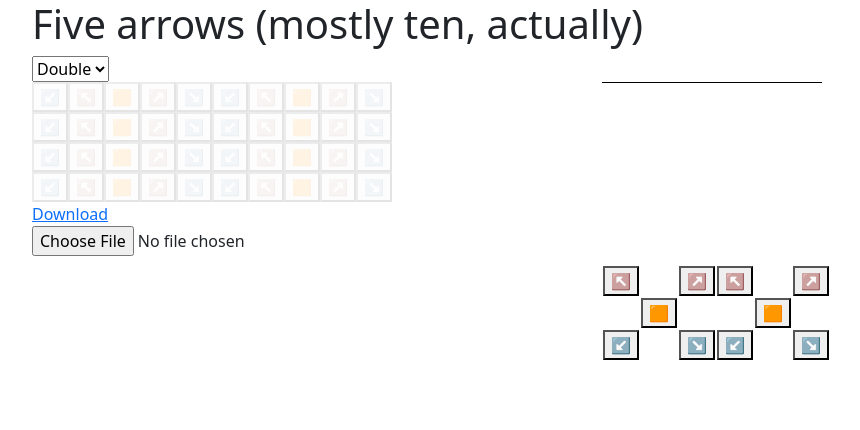
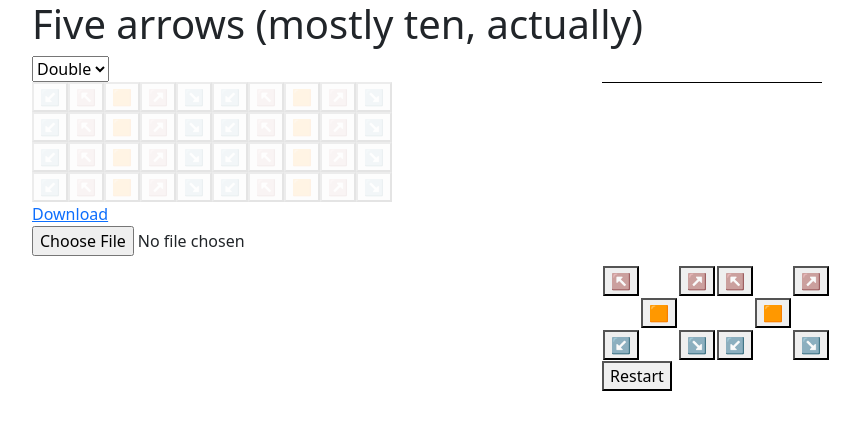
Before and after one commit to ddrone/arrows, a React (Vite) app: page / in a window 1280 px wide. Shown: the top 430 px of the page, without its empty margins (50-910 px from the left). Built offline with nearby package versions, Linux system fonts and the light colour scheme; the HTML template or start-up script is replaced by a standard one.

Commit message:
Implement advancing the pattern

```diff
--- a/src/App.tsx
+++ b/src/App.tsx
@@ -62,6 +62,36 @@ function initArrows(patType: PatternType): boolean[][] {
 
 function encodeJsonDownloadLink(value: unknown): string {
   return `data:application/json,${JSON.stringify(value)}`;
+}
+
+interface PMProps {
+  patternType: PatternType;
+  arrows: boolean[][];
+}
+
+function PracticeMode(props: PMProps) {
+  const [offset, setOffset] = useState(0);
+  const patType = props.patternType;
+
+  function advance(id: number) {
+    if (offset >= props.arrows.length) {
+      return;
+    }
+
+    const row = props.arrows[offset];
+    const correct = row.every((present, index) => present === (index === id));
+    if (correct) {
+      setOffset(offset + 1);
+    }
+  }
+
+  return (
+    <>
+      <PatternViewer arrowChars={patType.arrowChars} arrows={props.arrows} offset={offset} />
+      <ButtonPad patternType={patType} onClick={advance} />
+      <button onClick={() => setOffset(0)}>Restart</button>
+    </>
+  );
 }
 
 function EditorWithTypeSelector(props: EWTSProps) {
@@ -161,8 +191,7 @@ function EditorWithTypeSelector(props: EWTSProps) {
         <input type="file" accept=".json" onChange={openPattern} />
       </div>
       <div className="col">
-        <PatternViewer arrowChars={patType.arrowChars} arrows={arrows} />
-        <ButtonPad patternType={patType} />
+        <PracticeMode patternType={patType} arrows={arrows} />
       </div>
     </>
   );
--- a/src/ButtonPad.tsx
+++ b/src/ButtonPad.tsx
@@ -2,7 +2,8 @@ import { Arrow } from "./PatternEditor"
 import { PatternType } from "./types"
 
 interface BPProps {
-  patternType: PatternType
+  patternType: PatternType,
+  onClick: (arrId: number) => void;
 }
 
 function ButtonPad(props: BPProps) {
@@ -11,7 +12,7 @@ function ButtonPad(props: BPProps) {
       <tr>
         {rowLayout.map(id =>
           <td>
-            {id >= 0 && <button>
+            {id >= 0 && <button onClick={() => props.onClick(id)}>
               <Arrow {...props.patternType.arrowChars[id]} />
             </button>}
           </td>
```
